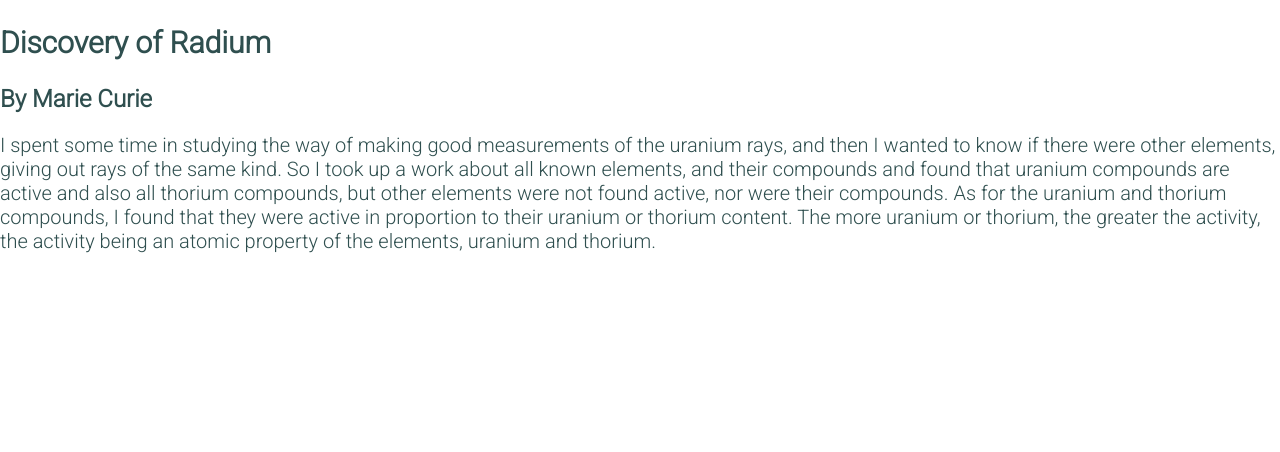
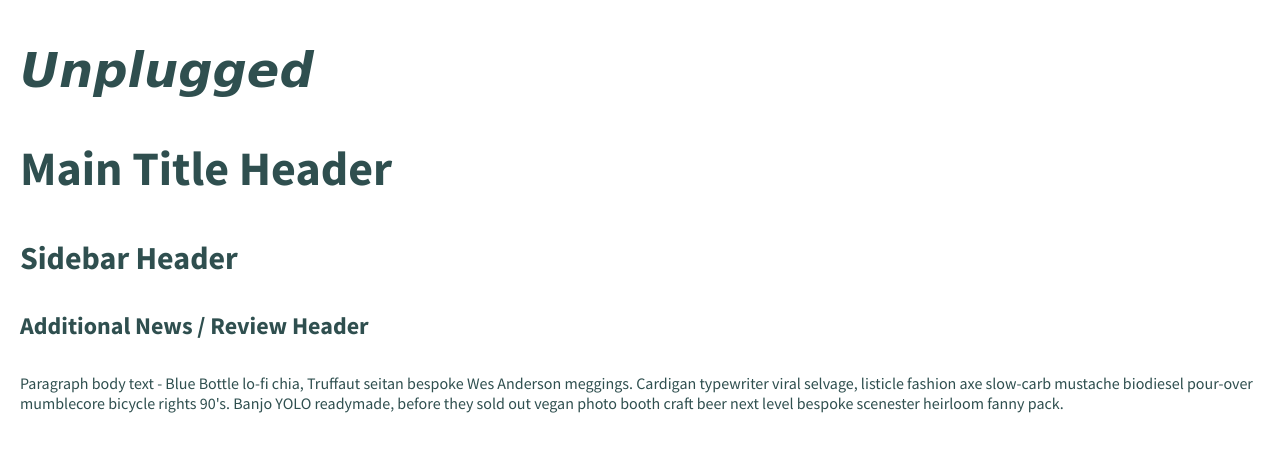
Before and after one commit to emilyalmond-stack/typescale, a plain HTML site: page index.html in a window 1280 px wide. Drawn offline with Linux system fonts and the light colour scheme; a web font is replaced by a local one.

Commit message:
changed pixels to ems and rems

```diff
--- a/css/main.css
+++ b/css/main.css
@@ -2,24 +2,42 @@
 /* CSS Document */
 
 html, body {
-  font-family: 'Roboto', sans-serif;
-  margin: 0px;
+  font-family: 'Source Sans Pro';
+  font-size: 16px;
+  margin: 10px;
 }
 
 h1 {
   color: DarkSlateGray;
-  font-family: 'Roboto', sans-serif;
-  font-size: 30px;
+  font-family: 'Sansita Swashed', cursive;
+  font-size: 3rem;
+  font-style: italic;
+  font-weight: bold;
 }
 
 h2 {
   color: DarkSlateGray;
-  font-family: 'Roboto', sans-serif;
-  font-size: 24px;
+  font-family: 'Source Sans Pro';
+  font-size: 3rem;
+  font-weight:bold;
+}
+
+h3 {
+  color: DarkSlateGray;
+  font-family: 'Source Sans Pro';
+  font-size: 2rem;
+  font-weight: bold;
+}
+
+h4 {
+  color: DarkSlateGray;
+  font-family: 'Source Sans Pro';
+  font-size: 1.5rem;
+  font-weight: bold;
 }
 
 p {
   color: DarkSlateGray;
-  font-family: 'Roboto', sans-serif;
-  font-size: 20px;
+  font-family: 'Source Sans Pro';
+  font-size: 1rem;
 }
--- a/index.html
+++ b/index.html
@@ -6,18 +6,17 @@
   <meta name="viewport" content="width=device-width, initial-scale=1">
   <title>Changing font colors</title>
   <link rel="stylesheet" type="text/css" href="css/main.css" />
-  <link rel="preconnect" href="https://fonts.gstatic.com">
-  <link href="https://fonts.googleapis.com/css2?family=KoHo&family=Roboto+Condensed&family=Roboto:wght@300&display=swap" rel="stylesheet">
+  <link href="https://fonts.googleapis.com/css2?family=Sansita+Swashed:wght@300&display=swap" rel="stylesheet">
+  <link href="http://fonts.googleapis.com/css?family=Source+Sans+Pro:400,700,400italic,700italic" rel="stylesheet" type="text/css">
 </head>
 
 <body>
 
-<section>
-    <h1>Discovery of Radium</h1>
-    <h2>By Marie Curie</h2>
-    <p>I spent some time in studying the way of making good measurements of the uranium rays, and then I wanted to know if there were other elements, giving out rays of the same kind. So I took up a work about all known elements, and their compounds and found that uranium compounds are active and also all thorium compounds, but other elements were not found active, nor were their compounds. As for the uranium and thorium compounds, I found that they were active in proportion to their uranium or thorium content. The more uranium or thorium, the greater the activity, the activity being an atomic property of the elements, uranium and thorium.</p>
-</section>
-
+    <h1>Unplugged</h1>
+    <h2>Main Title Header</h2>
+    <h3>Sidebar Header</h3>
+    <h4>Additional News / Review Header</h4>
+    <p>Paragraph body text - Blue Bottle lo-fi chia, Truffaut seitan bespoke Wes Anderson meggings. Cardigan typewriter viral selvage, listicle fashion axe slow-carb mustache biodiesel pour-over mumblecore bicycle rights 90's. Banjo YOLO readymade, before they sold out vegan photo booth craft beer next level bespoke scenester heirloom fanny pack.</p>
 </body>
 
 </html>
```
